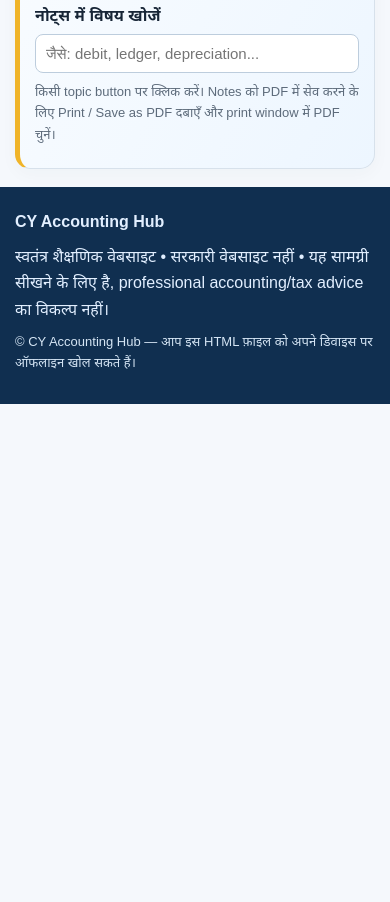
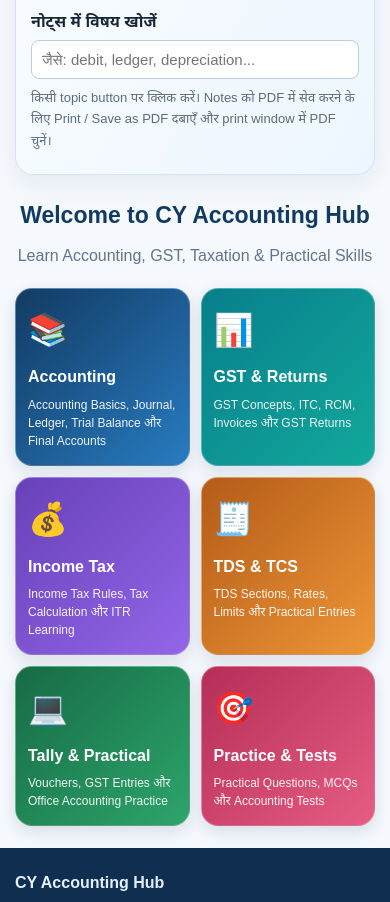
Before and after one commit to cyaccountinghub/Cy-accounting-hub, a plain HTML site: page index.html in a window 390 px wide. Shown: the part 792-1694 px from the top of the page. Before the commit the page ends 1196 px from the top, so only its background shows below. Drawn offline with Linux system fonts and the light colour scheme.

Commit message:
Enhance styles for header and dashboard layout
Added styles for header, dashboard, and cards with responsive design.

```diff
--- a/index.html
+++ b/index.html
@@ -55,6 +55,175 @@ footer{background:#102f50;color:#e2efff;padding:22px 0}footer a{color:#fff}.smal
 @media print{body.invoice-print-mode *{visibility:hidden!important}body.invoice-print-mode #invoice,body.invoice-print-mode #invoice *{visibility:visible!important}body.invoice-print-mode #invoice{display:block!important;position:absolute!important;left:0!important;top:0!important;width:100%!important;margin:0!important;padding:0!important;border:0!important;box-shadow:none!important}body.invoice-print-mode #invoice .calcgrid,body.invoice-print-mode #invoice .action-row,body.invoice-print-mode #invoice .note,body.invoice-print-mode #invoice>h2,body.invoice-print-mode #invoice>h3,body.invoice-print-mode #invoice>p,body.invoice-print-mode #invValidationStatus{display:none!important}body.invoice-print-mode #invoicePrint{display:block!important;position:static!important;width:100%!important;border:0!important;box-shadow:none!important;margin:0!important;padding:8px!important}body.invoice-print-mode #invoicePrint *{visibility:visible!important}body.invoice-print-mode #invoicePrint table{font-size:8px!important}body.invoice-print-mode #invoicePrint th,body.invoice-print-mode #invoicePrint td{padding:3px!important}body.invoice-print-mode #invoicePrint .tablewrap{overflow:visible!important}body.invoice-print-mode #invoicePrint .tax-invoice-heading h2{font-size:22px!important}}
 </style>
 
+<style>
+/* CY ACCOUNTING HUB - PROFESSIONAL DESIGN */
+
+header {
+  background: linear-gradient(135deg,#102b49,#1769aa,#087f8c);
+  padding: 28px 16px;
+  position: relative;
+  overflow: hidden;
+}
+
+header .brand {
+  align-items: center;
+  gap: 16px;
+}
+
+header .logo {
+  width: 68px;
+  height: 68px;
+  border-radius: 18px;
+  background: linear-gradient(135deg,#ffbd45,#f05b78,#7657df);
+  border: 3px solid #fff;
+  font-size: 24px;
+  box-shadow: 0 5px 18px #0004;
+}
+
+header .brand-title {
+  font-size: clamp(27px,5vw,43px);
+  letter-spacing: 1px;
+}
+
+header p {
+  color: #e6f3ff;
+  font-size: 14px;
+}
+
+nav {
+  background: #fff;
+  border-bottom: 3px solid #1769aa;
+}
+
+.navinner a {
+  transition: .2s;
+}
+
+.navinner a:hover {
+  background: #1769aa;
+  color: #fff;
+}
+
+.hero {
+  border: 1px solid #d5e4f4;
+  border-top: 5px solid #f0b429;
+  border-radius: 18px;
+  box-shadow: 0 8px 25px #123b6312;
+}
+
+.dashboard {
+  margin: 22px 0;
+}
+
+.dashboard-heading {
+  text-align: center;
+  margin-bottom: 18px;
+}
+
+.dashboard-heading h2 {
+  font-size: clamp(23px,4vw,30px);
+  color: #123b63;
+  margin-bottom: 5px;
+}
+
+.dashboard-heading p {
+  color: #64748b;
+}
+
+.dashboard-grid {
+  display: grid;
+  grid-template-columns: repeat(3,minmax(0,1fr));
+  gap: 15px;
+}
+
+.dashboard-card {
+  display: block;
+  text-decoration: none;
+  color: #fff;
+  padding: 20px 16px;
+  min-height: 145px;
+  border-radius: 17px;
+  box-shadow: 0 6px 16px #123b6320;
+  transition: transform .2s,box-shadow .2s;
+  border: 1px solid #ffffff40;
+}
+
+.dashboard-card:hover {
+  transform: translateY(-4px);
+  box-shadow: 0 10px 22px #123b6330;
+}
+
+.dashboard-icon {
+  font-size: 32px;
+  display: block;
+  margin-bottom: 8px;
+}
+
+.dashboard-card h3 {
+  color: #fff;
+  margin: 0 0 5px;
+  font-size: 18px;
+}
+
+.dashboard-card p {
+  color: #ffffffeb;
+  font-size: 13px;
+  margin: 0;
+  line-height: 1.5;
+}
+
+.dash-accounting {
+  background: linear-gradient(135deg,#123b63,#287bc1);
+}
+
+.dash-gst {
+  background: linear-gradient(135deg,#087f8c,#12a89b);
+}
+
+.dash-tax {
+  background: linear-gradient(135deg,#6841b9,#9366e8);
+}
+
+.dash-tds {
+  background: linear-gradient(135deg,#b45b18,#ed9637);
+}
+
+.dash-tally {
+  background: linear-gradient(135deg,#176b45,#2da56b);
+}
+
+.dash-practice {
+  background: linear-gradient(135deg,#b52e58,#e65d82);
+}
+
+@media(max-width:700px) {
+  .dashboard-grid {
+    grid-template-columns: repeat(2,minmax(0,1fr));
+    gap: 11px;
+  }
+
+  .dashboard-card {
+    min-height: 140px;
+    padding: 15px 12px;
+  }
+
+  .dashboard-card h3 {
+    font-size: 16px;
+  }
+
+  .dashboard-card p {
+    font-size: 12px;
+  }
+}
+
+@media(max-width:360px) {
+  .dashboard-grid {
+    grid-template-columns: 1fr;
+  }
+}
+</style>
+
+
 </head>
 <body>
 <header>
@@ -77,6 +246,59 @@ footer{background:#102f50;color:#e2efff;padding:22px 0}footer a{color:#fff}.smal
 <div class="searchbox"><label for="search">नोट्स में विषय खोजें</label><input id="search" oninput="searchNotes()" placeholder="जैसे: debit, ledger, depreciation..." type="search"/></div>
 <p class="small">किसी topic button पर क्लिक करें। Notes को PDF में सेव करने के लिए Print / Save as PDF दबाएँ और print window में PDF चुनें।</p>
 </section>
+
+<!-- CY ACCOUNTING HUB PROFESSIONAL DASHBOARD -->
+
+<section class="dashboard" id="main-dashboard">
+
+  <div class="dashboard-heading">
+    <h2>Welcome to CY Accounting Hub</h2>
+    <p>Learn Accounting, GST, Taxation & Practical Skills</p>
+  </div>
+
+  <div class="dashboard-grid">
+
+    <a href="#basics" class="dashboard-card dash-accounting">
+      <span class="dashboard-icon">📚</span>
+      <h3>Accounting</h3>
+      <p>Accounting Basics, Journal, Ledger, Trial Balance और Final Accounts</p>
+    </a>
+
+    <a href="#gstcalc" class="dashboard-card dash-gst">
+      <span class="dashboard-icon">📊</span>
+      <h3>GST & Returns</h3>
+      <p>GST Concepts, ITC, RCM, Invoices और GST Returns</p>
+    </a>
+
+    <a href="#taxcalc" class="dashboard-card dash-tax">
+      <span class="dashboard-icon">💰</span>
+      <h3>Income Tax</h3>
+      <p>Income Tax Rules, Tax Calculation और ITR Learning</p>
+    </a>
+
+    <a href="#tdscalc" class="dashboard-card dash-tds">
+      <span class="dashboard-icon">🧾</span>
+      <h3>TDS & TCS</h3>
+      <p>TDS Sections, Rates, Limits और Practical Entries</p>
+    </a>
+
+    <a href="#calculators" class="dashboard-card dash-tally">
+      <span class="dashboard-icon">💻</span>
+      <h3>Tally & Practical</h3>
+      <p>Vouchers, GST Entries और Office Accounting Practice</p>
+    </a>
+
+    <a href="#practice" class="dashboard-card dash-practice">
+      <span class="dashboard-icon">🎯</span>
+      <h3>Practice & Tests</h3>
+      <p>Practical Questions, MCQs और Accounting Tests</p>
+    </a>
+
+  </div>
+</section>
+
+<!-- END PROFESSIONAL DASHBOARD -->
+
 <section class="card searchable topic-content" id="basics">
 <h2>1. Accounting (लेखांकन) क्या है?</h2>
 <h3>सरल परिभाषा</h3>
```
